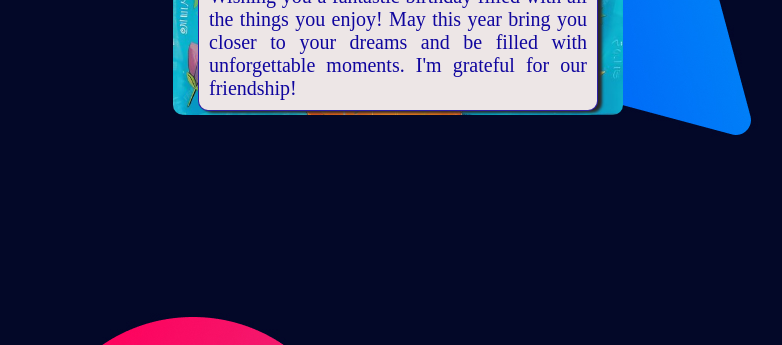
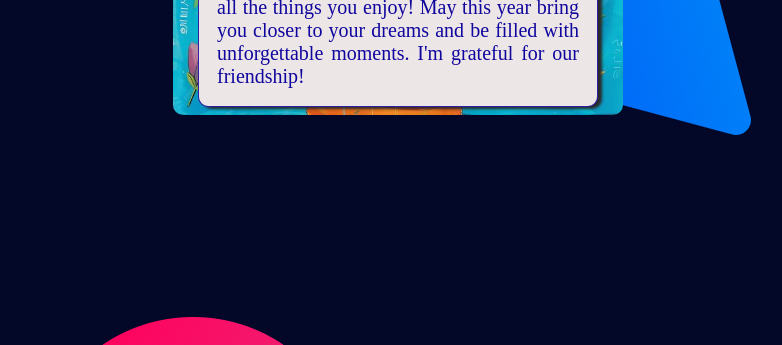
Before and after one commit to Rizki-Hibatuloh/Assignment2, a plain HTML site: page index.html in a window 1280 px wide. Shown: the part 455-800 px from the top of the page, without its empty margins (242-1024 px from the left). Drawn offline with Linux system fonts and the light colour scheme.

Commit message:
solve greeting features

```diff
--- a/style.css
+++ b/style.css
@@ -29,7 +29,7 @@ body{
     width: 400px;
     color: #10069e;
     padding: 10px;
-    margin: -199px;
+    margin: -219px;
     border-radius: 10px;
     border: 1px solid #12009bdd;
     text-align: justify;
@@ -45,5 +45,6 @@ body{
 }
 .greeting p{
     font-size: 20px;
+    margin: 8px 8px;
 
 }
```
